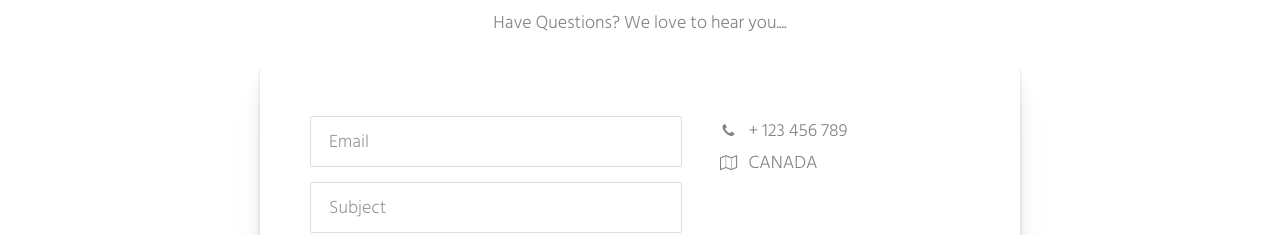
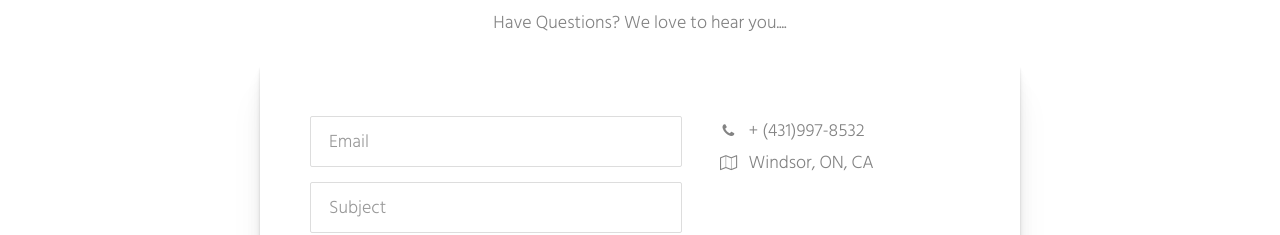
Before and after one commit to nsk2106/Portfolio, a plain HTML site: page index.html in a window 1280 px wide. Shown: the part 2382-2617 px from the top of the page. Drawn offline with Linux system fonts and the light colour scheme.

Commit message:
Update index.html

```diff
--- a/index.html
+++ b/index.html
@@ -204,13 +204,13 @@
                         <span class="fa-icon">
                           <i class="fa fa-phone" aria-hidden="true"></i>
                         </span>
-                        + 123 456 789
+                        + (431)997-8532
                       </li>
                       <li>
                         <span class="fa-icon">
                           <i class="fa fa fa-map-o" aria-hidden="true"></i>
                         </span>
-                       CANADA
+                       Windsor, ON, CA
                       </li>
                     </ul>
                   </div>
```
